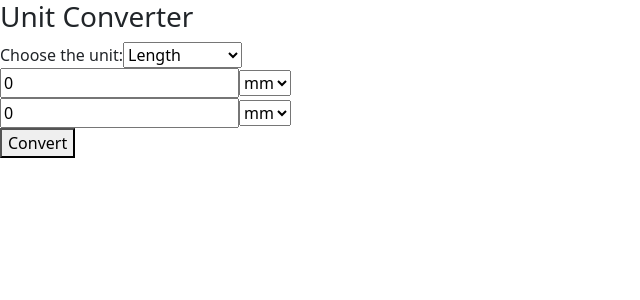
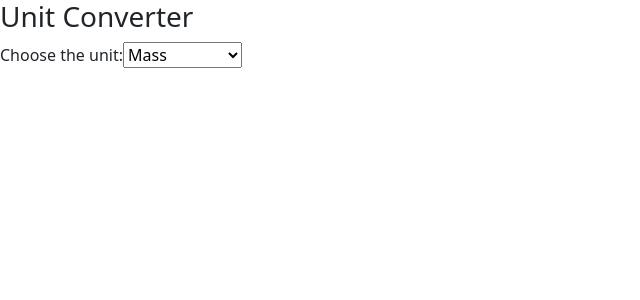
Before and after one commit to 111girish/Unit-converter, a React (Vite) app in the folder Unit converter/: page / in a window 1280 px wide. Shown: the top 300 px of the page, without its empty margins (0-640 px from the left). Built offline with nearby package versions, Linux system fonts and the light colour scheme.

Commit message:
Improved by creating 2 new components

```diff
--- /dev/null
+++ b/Unit converter/src/components/LengthConverter.jsx
@@ -0,0 +1,51 @@
+import { useState } from "react";
+import { convertLength } from "../logic/length";
+
+function LengthConverter() {
+  const [userValue, setUserValue] = useState(0);
+  const [fromConvert, setFromConvert] = useState("cm");
+  const [toConvert, setToConvert] = useState("cm");
+
+  return (
+    <div>
+      <div>
+        <input
+          value={userValue}
+          onChange={(e) => {
+            setUserValue(e.target.value);
+          }}
+        ></input>
+        <select
+          value={fromConvert}
+          onChange={(e) => {
+            setFromConvert(e.target.value);
+          }}
+        >
+          <option value={"mm"}>mm</option>
+          <option value={"cm"}>cm</option>
+          <option value={"m"}>m</option>
+          <option value={"km"}>km</option>
+        </select>
+      </div>
+      <div>
+        <input
+          readOnly
+          value={convertLength(userValue, fromConvert, toConvert)}
+        ></input>
+        <select
+          value={toConvert}
+          onChange={(e) => {
+            setToConvert(e.target.value);
+          }}
+        >
+          <option value={"mm"}>mm</option>
+          <option value={"cm"}>cm</option>
+          <option value={"m"}>m</option>
+          <option value={"km"}>km</option>
+        </select>
+      </div>
+    </div>
+  );
+}
+
+export default LengthConverter;
--- a/Unit converter/src/components/UnitConverter.jsx
+++ b/Unit converter/src/components/UnitConverter.jsx
@@ -1,68 +1,29 @@
 import "./UnitConverter.css";
 import { useState } from "react";
-import { convertLength } from "../logic/length";
+import LengthConverter from "./LengthConverter";
 
 function UnitConverter() {
-  const [userValue, setUserValue] = useState(0);
-  const [resultValue, setResultValue] = useState(0);
-  const [fromConvert, setFromConvert] = useState('cm');
-  const [toConvert, setToConvert] = useState('cm');
-
-  const result = convertLength(userValue, fromConvert, toConvert);
-
-  function handleClick(e) {
-    e.preventDefault();
-    setResultValue(result);
-
-  }
-
+  const [conversion, setConversion] = useState('mass');
 
   return (
     <div>
       <h3>Unit Converter</h3>
       <div>
         <label>Choose the unit: </label>
-        <select>
+        <select value={conversion}
+          onChange={(e) => {setConversion(e.target.value)}}
+        >
           <option value="length">Length</option>
           <option value="mass">Mass</option>
           <option value="temperature">Temperature</option>
           <option value="time">Time</option>
         </select>
       </div>
-      <div>
-        <div>
-          <input
-            value={userValue}
-            onChange={(e) => {
-              setUserValue(e.target.value);
-            }}
-          ></input>
-          <select id={fromConvert}
-            onChange={(e) => {setFromConvert(e.target.value)}}
-          >
-            <option value={"mm"}>mm</option>
-            <option value={"cm"}>cm</option>
-            <option value={"m"}>m</option>
-            <option value={"km"}>km</option>
-          </select>
-        </div>
-        <div>
-          <input
-            readOnly="true"
-            value={resultValue}
-          ></input>
-          <select id={toConvert}
-            onChange={(e) => {setToConvert(e.target.value)}}>
-            <option value={"mm"}>mm</option>
-            <option value={"cm"}>cm</option>
-            <option value={"m"}>m</option>
-            <option value={"km"}>km</option>
-          </select>
-        </div>
-        <button
-          onClick={handleClick}
-        >Convert</button>
-      </div>
+
+      {conversion == 'length' &&
+        <LengthConverter />
+      }
+
     </div>
   );
 }
```
